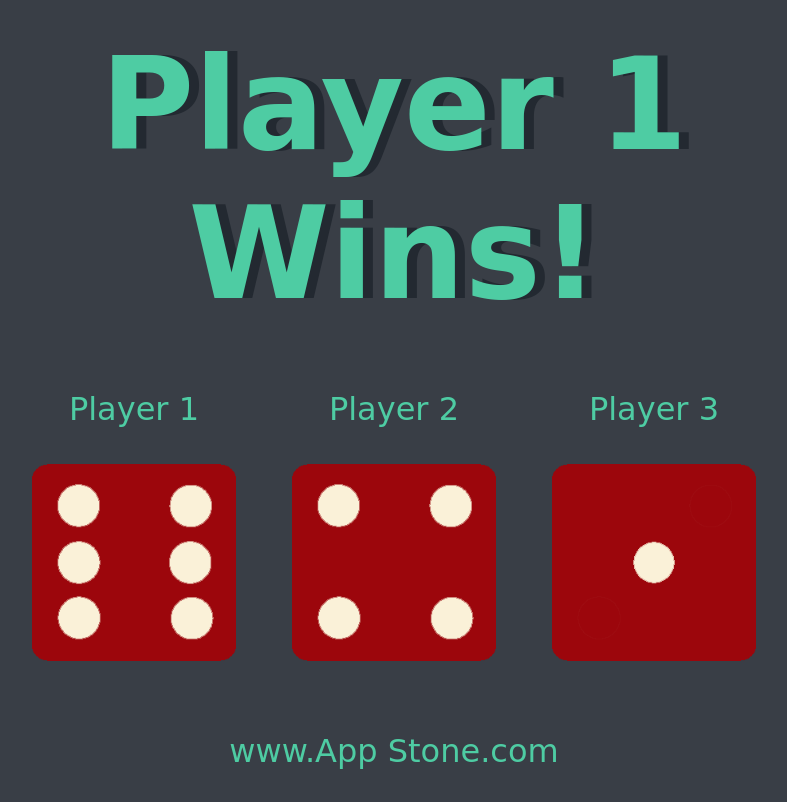
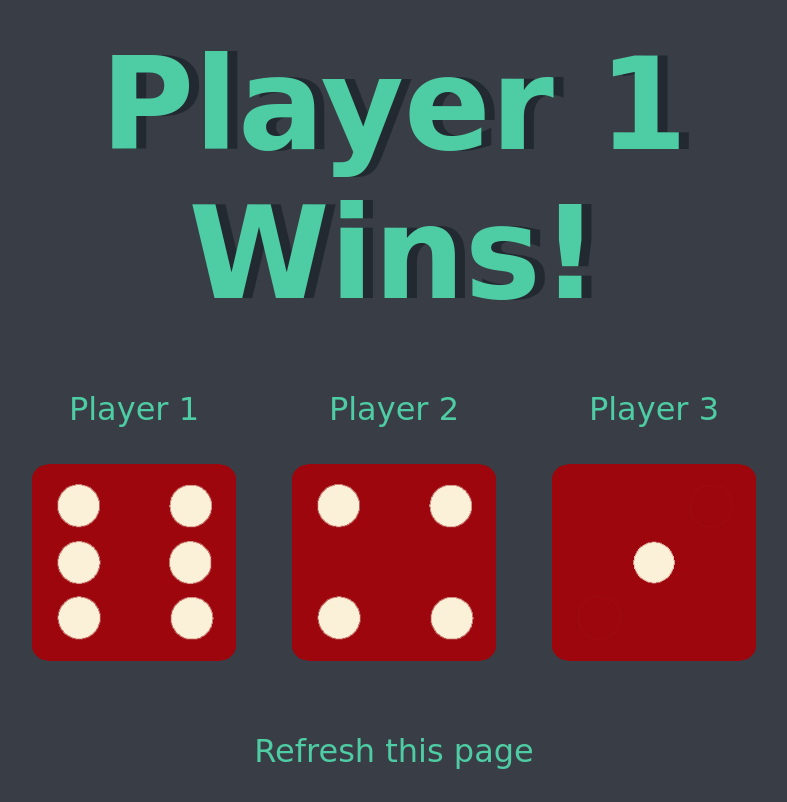
Before and after one commit to sankarsundaram19/dice, a plain HTML site: page index.html in a window 1280 px wide. Shown: the whole page, without its empty margins (246-1033 px from the left). Drawn offline with Linux system fonts and the light colour scheme.

Commit message:
Update index.html

```diff
--- a/index.html
+++ b/index.html
@@ -33,6 +33,6 @@
 
 
 </body>
-<footer><p>www.App Stone.com</p></footer>
+<footer><p>Refresh this page</p></footer>
 
 </html>
```
